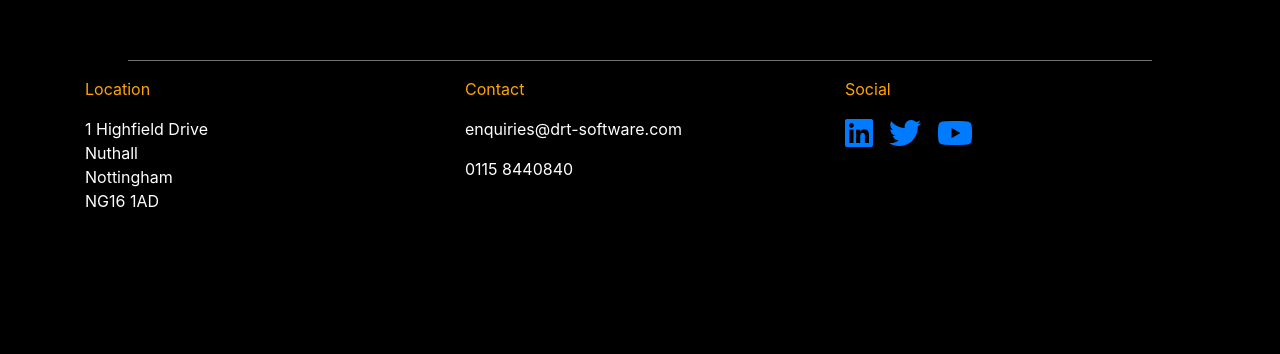
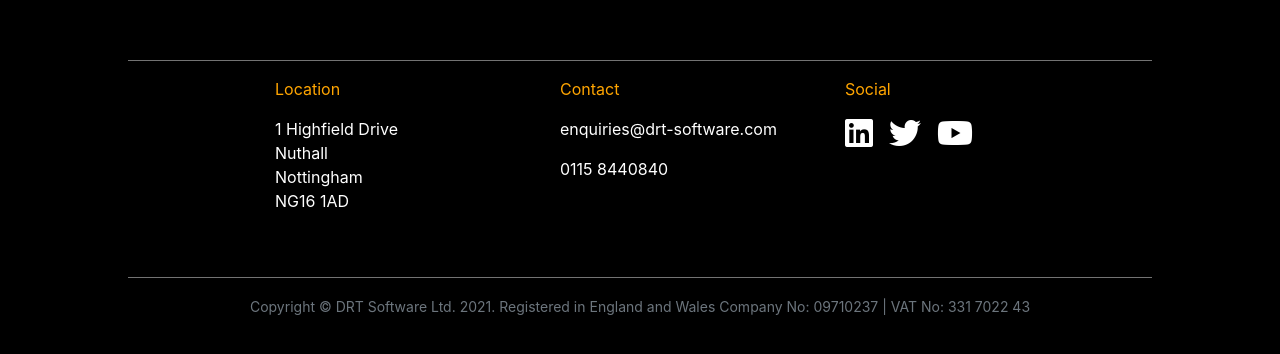
Before and after one commit to DoctorTone/drt_demo, a React (Create React App) app: page /portfolio in a window 1280 px wide. Shown: the part 1658-2012 px from the top of the page. Before the commit the page ends 1887 px from the top, so only its background shows below. Built offline with nearby package versions, Linux system fonts and the light colour scheme; what react-three-fiber would draw is missing.

Commit message:
Links in info and footer.

```diff
--- /dev/null
+++ b/src/components/Footer.js
@@ -0,0 +1,14 @@
+import React from "react";
+
+const Footer = () => {
+  return (
+    <div className="container text-center pb-5">
+      <small className="text-muted">
+        Copyright © DRT Software Ltd. 2021. Registered in England and Wales
+        Company No: 09710237 | VAT No: 331 7022 43
+      </small>
+    </div>
+  );
+};
+
+export default Footer;
--- a/src/components/Info.js
+++ b/src/components/Info.js
@@ -4,7 +4,8 @@ const Info = () => {
   return (
     <div className="container">
       <div className="row">
-        <div className="col-4">
+        <div className="col-2"></div>
+        <div className="col-3">
           <p className="orangeText">Location</p>
           <p>
             1 Highfield Drive
@@ -16,12 +17,16 @@ const Info = () => {
             NG16 1AD
           </p>
         </div>
-        <div className="col-4">
+        <div className="col-3">
           <p className="orangeText">Contact</p>
-          <p>enquiries@drt-software.com</p>
+          <p>
+            <a href="mailto:enquiries@drt-software.com?subject=Project enquiry">
+              enquiries@drt-software.com
+            </a>
+          </p>
           <p>0115 8440840</p>
         </div>
-        <div className="col-4">
+        <div className="col-3">
           <p className="orangeText">Social</p>
           <p>
             <a
--- a/src/demoStyles.css
+++ b/src/demoStyles.css
@@ -22,6 +22,13 @@ body {
   color: white;
   background-color: grey;
   width: 80%;
+}
+a {
+  color: white;
+}
+a:hover {
+  color: orange;
+  text-decoration: none;
 }
 a.link-image:hover {
   color: orange;
--- a/src/pages/Portfolio.js
+++ b/src/pages/Portfolio.js
@@ -5,6 +5,7 @@ import AbsoluteWrapper from "../components/AbsoluteWrapper";
 import AOS from "aos";
 import "aos/dist/aos.css";
 import Info from "../components/Info";
+import Footer from "../components/Footer";
 
 const Portfolio = () => {
   const background = {
@@ -136,6 +137,8 @@ const Portfolio = () => {
 
       <hr className="mt-5 h-line" />
       <Info />
+      <hr className="mt-5 h-line" />
+      <Footer />
     </div>
   );
 };
```
